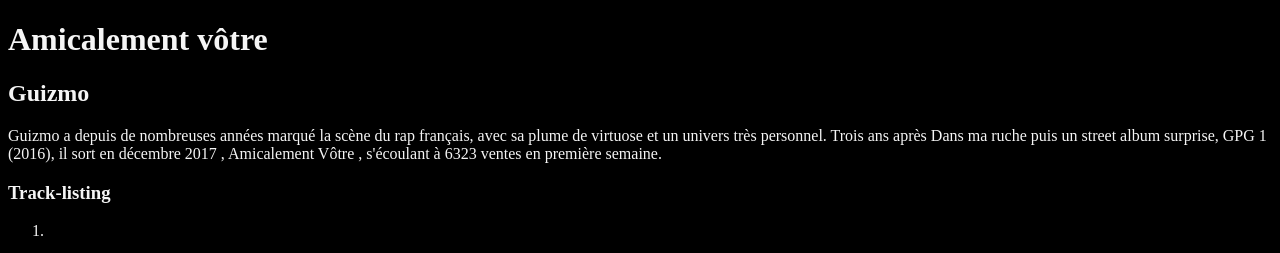
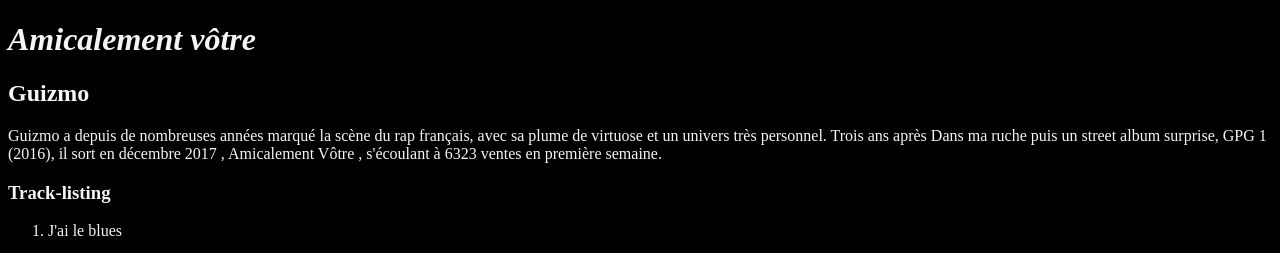
Before and after one commit to Kassir91/album, a plain HTML site: page index.html in a window 1280 px wide. Shown: the top 253 px of the page. Drawn offline with Linux system fonts and the light colour scheme.

Commit message:
italic - liste

```diff
--- a/index.html
+++ b/index.html
@@ -16,7 +16,7 @@
 </p>
 <h3>Track-listing</h3>
 <ol>
-    <li></li>
+    <li>J'ai le blues</li>
 </ol>
 
 <img src="https://images.epagine.fr/729/5060525432729.jpg" alt="pochette album Guizmo Amicalement Vôtre">
--- a/style.css
+++ b/style.css
@@ -2,3 +2,7 @@ body{
     background: black;
     color: whitesmoke;
 }
+
+h1{
+    font-style: italic;
+}
```
